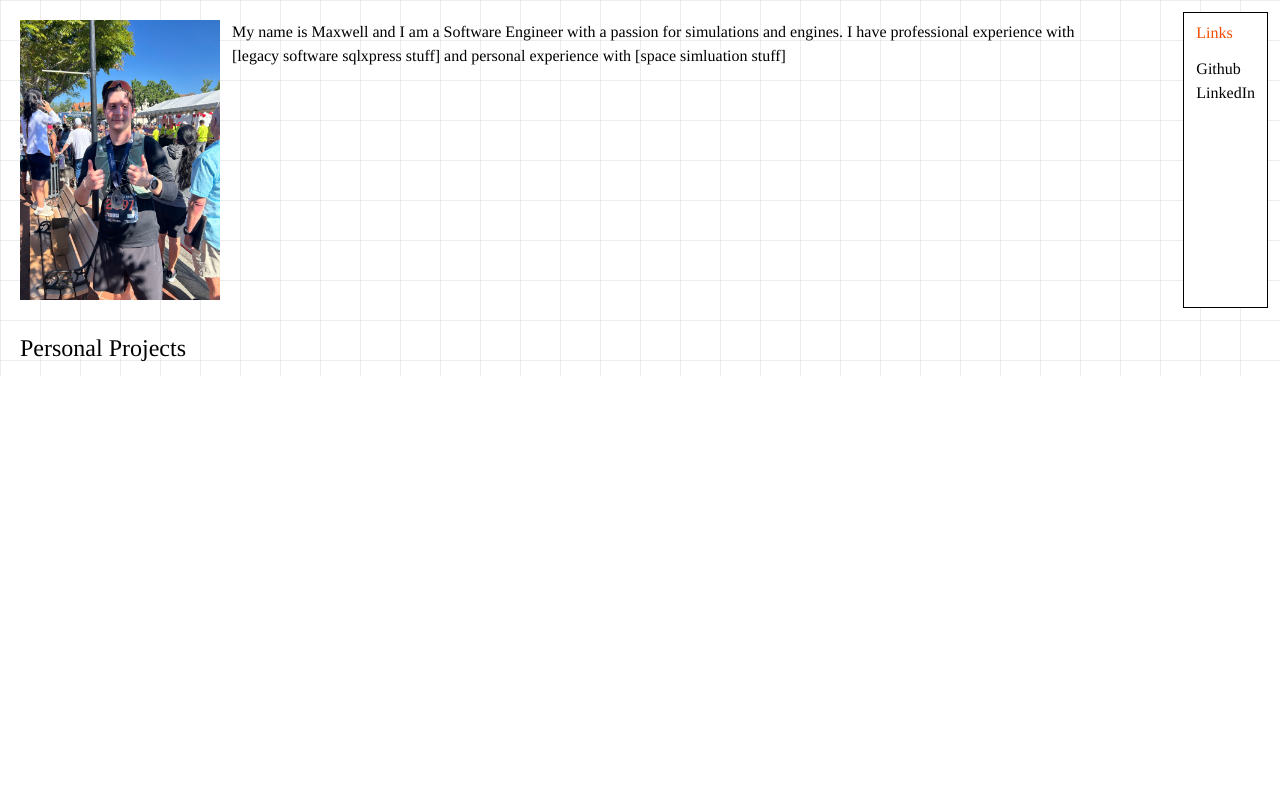
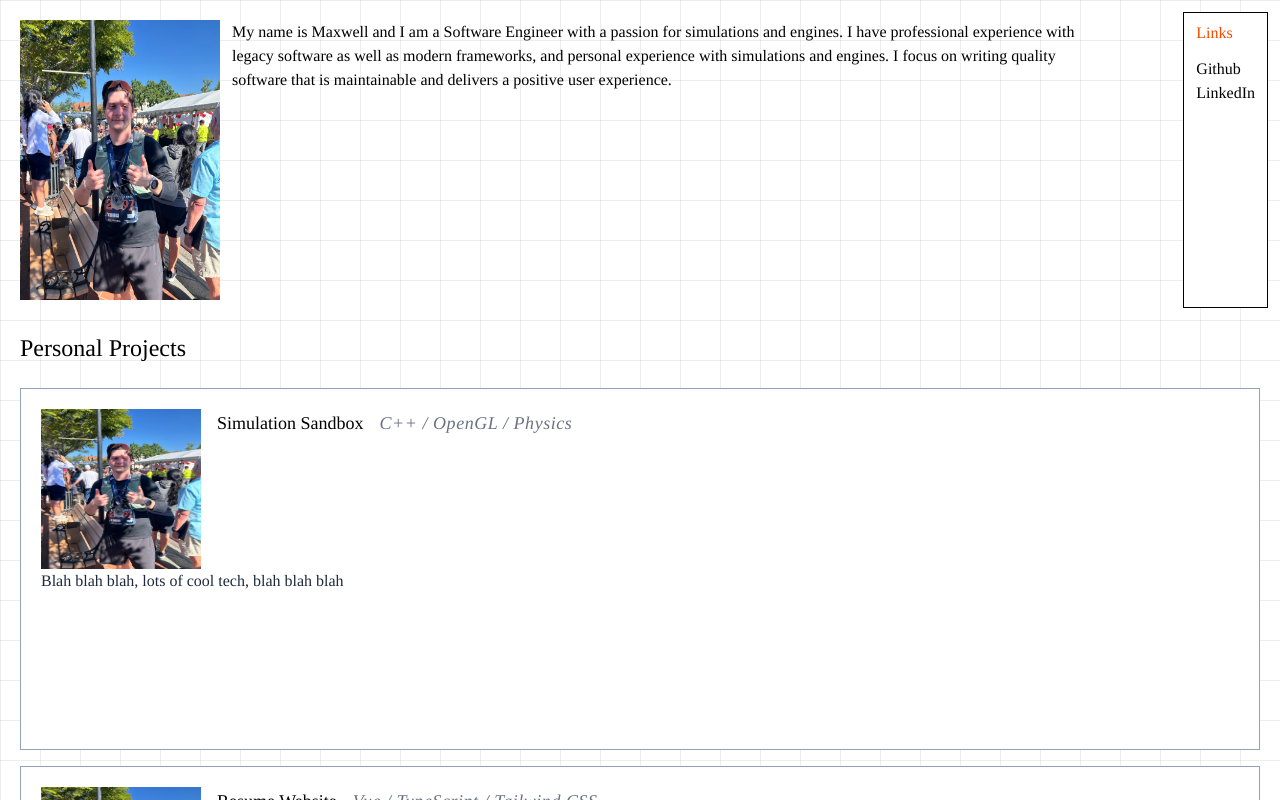
Before and after one commit to MaxTheMighty/maxwellkozlov.com, a Vue app: page / in a window 1280 px wide. Shown: the top 800 px of the page. Built offline with nearby package versions, Linux system fonts and the light colour scheme.

Commit message:
Starting to work on project card

```diff
--- a/src/components/HomePage.vue
+++ b/src/components/HomePage.vue
@@ -12,7 +12,8 @@
             <img class="w-50 h-70" src="../assets/me.jpg"></img>
             <div class="min-w-0 flex-1">
             <p class="px-3 text-wrap">
-                My name is Maxwell and I am a Software Engineer with a passion for simulations and engines. I have professional experience with [legacy software sqlxpress stuff] and personal experience with [space simluation stuff]
+                My name is Maxwell and I am a Software Engineer with a passion for simulations and engines. I have professional experience with legacy software as well as modern frameworks, and personal experience with simulations and engines. I focus on
+                writing quality software that is maintainable and delivers a positive user experience.
             </p>
             <!-- <p class="text-orange-600">
                 Sample orange text
@@ -32,10 +33,18 @@
     </div>
 
     <!-- Main content -->
-    <div class="flex flex-row justify-between space gap-10">
-        <div class="flex flex-wrap px-5 py-3">
-           <label class="text-2xl">Personal Projects</label>
+    <div class="flex flex-col gap-6 px-5 py-3">
+        <label class="text-2xl">Personal Projects</label>
 
+        <div class="flex flex-col gap-4">
+            <ProjectCard
+                v-for="project in projects"
+                :key="project.title"
+                :image-src="project.imageSrc"
+                :title="project.title"
+                :technologies="project.technologies"
+                :highlights="project.highlights"
+            />
         </div>
     </div>
 
@@ -44,11 +53,21 @@
 
 
 <script setup lang="ts">
+import ProjectCard from './ProjectCard.vue';
+import profileImage from '../assets/me.jpg';
 
 interface Link {
     url: string,
     title: string
 }
+
+interface Project {
+    title: string;
+    technologies: string[];
+    highlights: string[];
+    imageSrc: string;
+}
+
 const links: Array<Link> = [
     {
         url: "https://github.com/maxthemighty",
@@ -60,4 +79,25 @@ const links: Array<Link> = [
     }
 ]
 
+const projects: Project[] = [
+    {
+        title: "Simulation Sandbox",
+        technologies: ["C++", "OpenGL", "Physics"],
+        highlights: [
+            "Built a modular renderer and entity system for prototype simulations.",
+            "Focused on clean abstractions that made it easy to iterate on scenes quickly."
+        ],
+        imageSrc: profileImage
+    },
+    {
+        title: "Resume Website",
+        technologies: ["Vue", "TypeScript", "Tailwind CSS"],
+        highlights: [
+            "Created a polished single-page portfolio to showcase experience and projects.",
+            "Kept the layout flexible so new sections can be added without redesigning the whole page."
+        ],
+        imageSrc: profileImage
+    }
+]
+
 </script>
--- /dev/null
+++ b/src/components/ProjectCard.vue
@@ -0,0 +1,29 @@
+<template>
+  <article class="border border-slate-400 bg-white p-5 text-slate-800">
+    <div class="grid grid-flow-row grid-rows-2">
+      <!-- Image and bullet points -->
+      <div class="flex justify-start gap-4">
+        <img src="../assets/me.jpg" class="h-40 w-40" />
+        <h3 class="text-lg text-black">{{ props.title }}</h3>
+        <h5 class="text-lg text-gray-500 italic tracking-[0.03em]">
+          {{ technologiesPretty }}
+        </h5>
+      </div>
+
+      <!-- Main content -->
+       <p> Blah blah blah, lots of cool tech, blah blah blah</p>
+    </div>
+  </article>
+</template>
+
+<script setup lang="ts">
+interface Props {
+  imageSrc: string;
+  title: string;
+  technologies: string[];
+  highlights: string[];
+}
+
+const props = defineProps<Props>();
+const technologiesPretty = props.technologies.join(" / ");
+</script>
```
